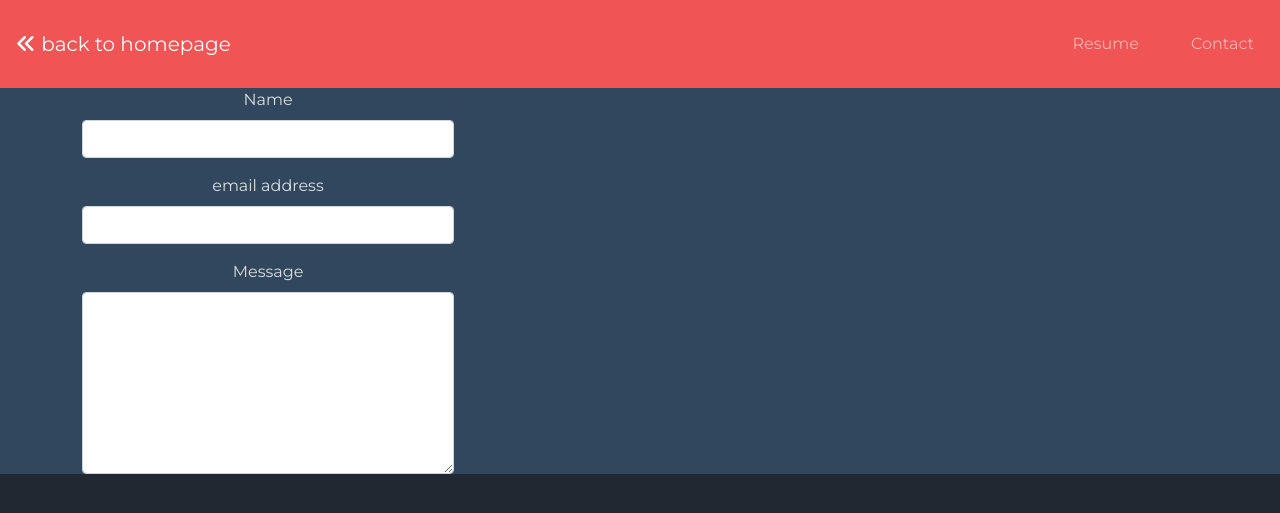
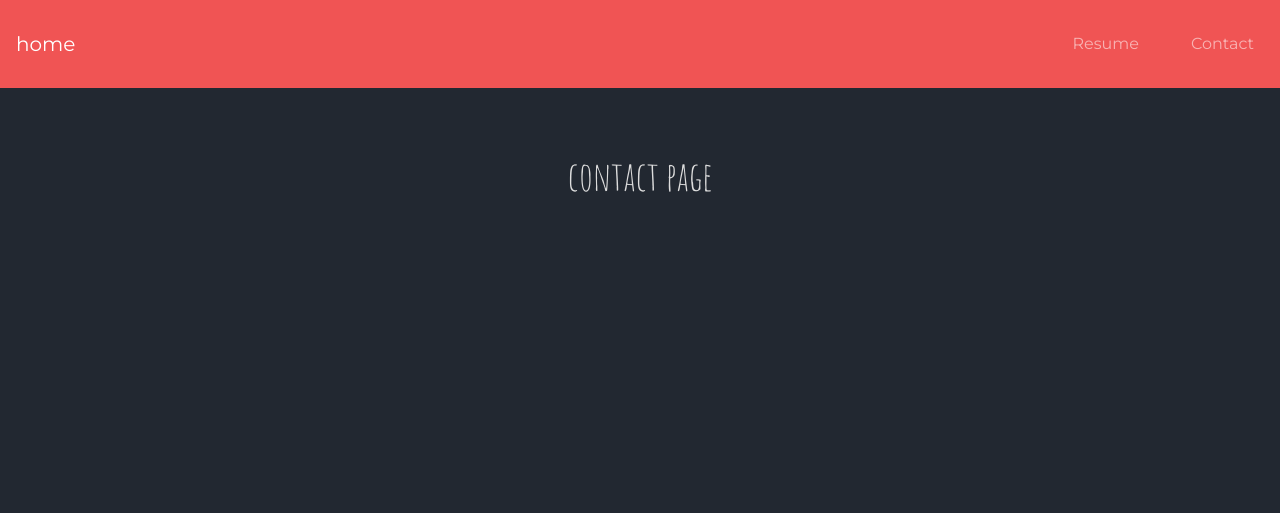
Before and after one commit to ItsTheRealVictor/My-Website, a Flask app: template templates/ContactIndex.html in a window 1280 px wide. Shown: the top 513 px of the page. Run offline with Flask 2, Linux system fonts and the light colour scheme; the template is opened without the code that fills it, so the values that code supplies are empty; some libraries are stand-ins or nearby versions.

Commit message:
cleaned up routes and templates

```diff
--- a/My_Website.py
+++ b/My_Website.py
@@ -11,6 +11,9 @@ def homepage():
 def resume():
     return render_template('ResumeIndex.html')
 
+@app.route('/contact')
+def contact():
+    return render_template('ContactIndex.html')
 
 if __name__ == "__main__":
     app.run(debug=True)
--- a/templates/ContactIndex.html
+++ b/templates/ContactIndex.html
@@ -1,72 +1,9 @@
-<!DOCTYPE html>
-<html lang="en">
-<head>
-    <meta charset="UTF-8">
-    <meta http-equiv="X-UA-Compatible" content="IE=edge">
-    <meta name="viewport" content="width=device-width, initial-scale=1.0">
-    <link href="https://cdn.jsdelivr.net/npm/bootstrap@5.1.3/dist/css/bootstrap.min.css" rel="stylesheet" integrity="sha384-1BmE4kWBq78iYhFldvKuhfTAU6auU8tT94WrHftjDbrCEXSU1oBoqyl2QvZ6jIW3" crossorigin="anonymous">
+{% extends 'layout.html' %}
 
-    <script src="https://kit.fontawesome.com/d865b9ca1d.js" crossorigin="anonymous"></script>
-
-
-  <script src="https://cdn.jsdelivr.net/npm/bootstrap@5.1.3/dist/js/bootstrap.bundle.min.js" integrity="sha384-ka7Sk0Gln4gmtz2MlQnikT1wXgYsOg+OMhuP+IlRH9sENBO0LRn5q+8nbTov4+1p" crossorigin="anonymous"></script>
-  <link href="https://fonts.googleapis.com/css2?family=Amatic+SC&family=Montserrat&family=Play&display=swap" rel="stylesheet">
-
-    <link rel="stylesheet" href="{{ url_for('static', filename='SiteStyle.css') }}">
-    <title>it's Victor</title>
-</head>
-<body>
-
-    <section id="about">
-        <!-- navbar -->
-        <div>
-            <nav class="navbar navbar-expand-lg navbar-dark">
-                <a href="\homepage\HomeIndex.html" class="navbar-brand"><i class="fa-solid fa-angles-left"></i> back to homepage</a>
-                <button class="navbar-toggler" type="button" data-bs-toggle="collapse" data-bs-target="#navbarTogglerDemo03" aria-controls="navbarTogglerDemo03" aria-expanded="false" aria-label="Toggle navigation">
-                  <span class="navbar-toggler-icon"></span>
-                </button>
-                <div class="collapse navbar-collapse" id="navbarTogglerDemo03">
-
-                  <ul class="navbar-nav ms-auto">
-                    <li class="nav-item">
-                      <a href="\ResumePage\ResumeIndex.html" class="nav-link">Resume</a>
-                    </li>
-                    <!-- <li class="nav-item">
-                      <a href="\PortfolioPage\PortfolioIndex.html" class="nav-link">Portfolio</a>
-                    </li> -->
-                    <li class="nav-item">
-                      <a href="\ContactPage\ContactIndex.html" class="nav-link">Contact</a>
-                    </li>
-                  </ul>
-                </div>
-              </nav>
-        </div>
-
-        <!-- landing -->
-
-        <div class="container">
-
-          <div class="mb-3 col-lg-4">
-            <label for="exampleFormControlInput1" class="form-label">Name</label>
-            <input type="name" class="form-control" id="exampleFormControlInput1">
-          </div>
-
-          <div class="mb-3 col-lg-4">
-            <label for="exampleFormControlInput1" class="form-label">email address</label>
-            <input type="email" class="form-control" id="exampleFormControlInput1">
-          </div>
-
-          <div class="mb-3 col-lg-4">
-            <label for="exampleFormControlTextarea1" class="form-label">Message</label>
-            <textarea class="form-control" id="exampleFormControlTextarea1" rows="7"></textarea>
-        </div>
-
-
-    </section>
+{%block body%}
+  <h1>contact page</h1>
 
 
 
 
-
-</body>
-</html>
+{% endblock %}
--- a/templates/includes/_navbar.html
+++ b/templates/includes/_navbar.html
@@ -2,7 +2,7 @@
     <!-- navbar -->
     <div>
         <nav class="navbar navbar-expand-lg navbar-dark">
-            <a href="" class="navbar-brand">hello</a>
+            <a href="\home" class="navbar-brand">home</a>
             <button class="navbar-toggler" type="button" data-bs-toggle="collapse" data-bs-target="#navbarTogglerDemo03" aria-controls="navbarTogglerDemo03" aria-expanded="false" aria-label="Toggle navigation">
               <span class="navbar-toggler-icon"></span>
             </button>
@@ -10,13 +10,13 @@
 
               <ul class="navbar-nav ms-auto">
                 <li class="nav-item">
-                  <a href="\templates\ResumeIndex.html"" class="nav-link">Resume</a>
+                  <a href="/resume"" class="nav-link">Resume</a>
                 </li>
                 <!-- <li class="nav-item">
                   <a href="\PortfolioPage\PortfolioIndex.html" class="nav-link">Portfolio</a>
                 </li> -->
                 <li class="nav-item">
-                  <a href="\ContactPage\ContactIndex.html" class="nav-link">Contact</a>
+                  <a href="/contact" class="nav-link">Contact</a>
                 </li>
               </ul>
             </div>
```
Also changed, not shown: templates/ResumeIndex.html (+4 -73 lines).
